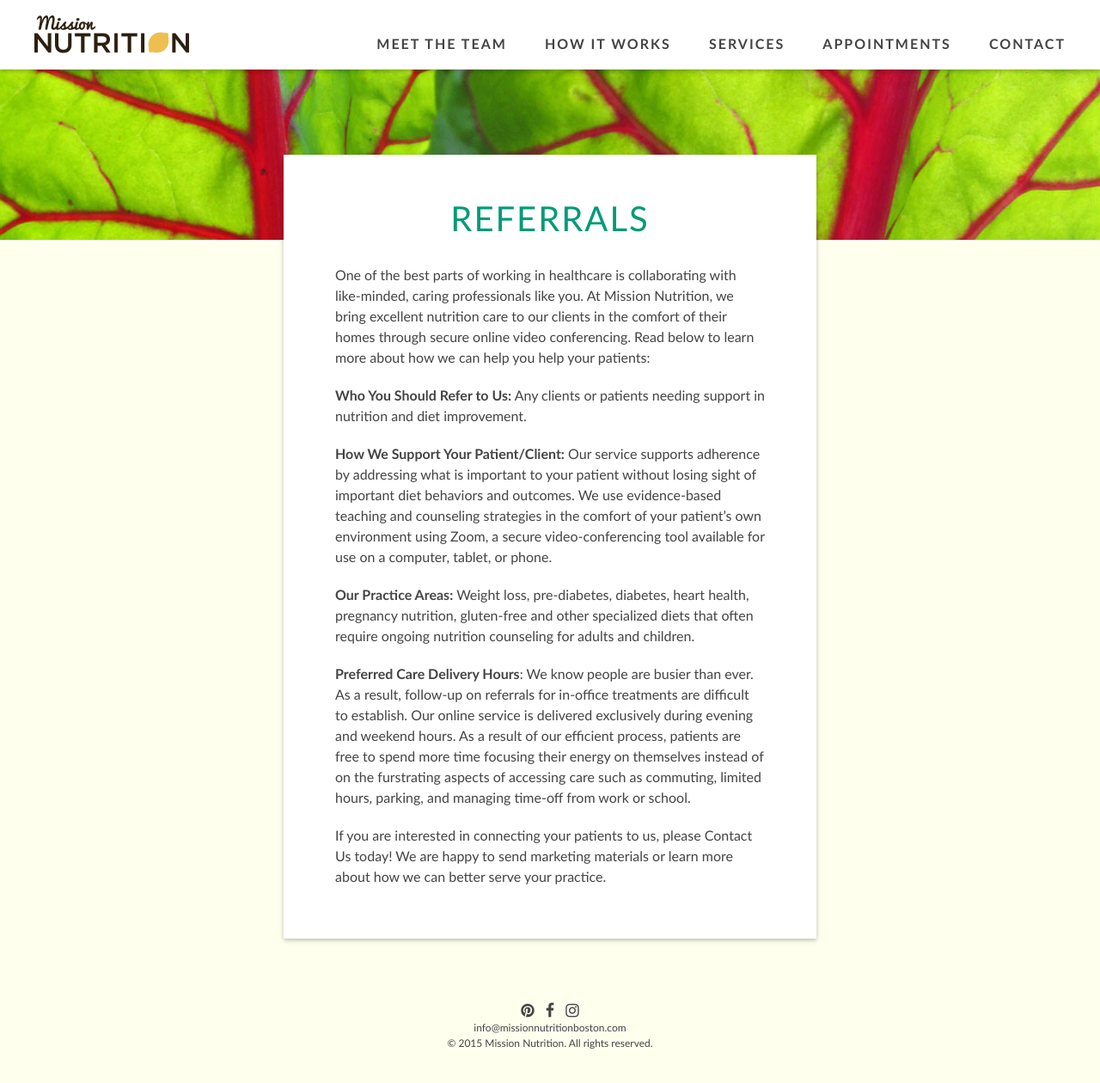
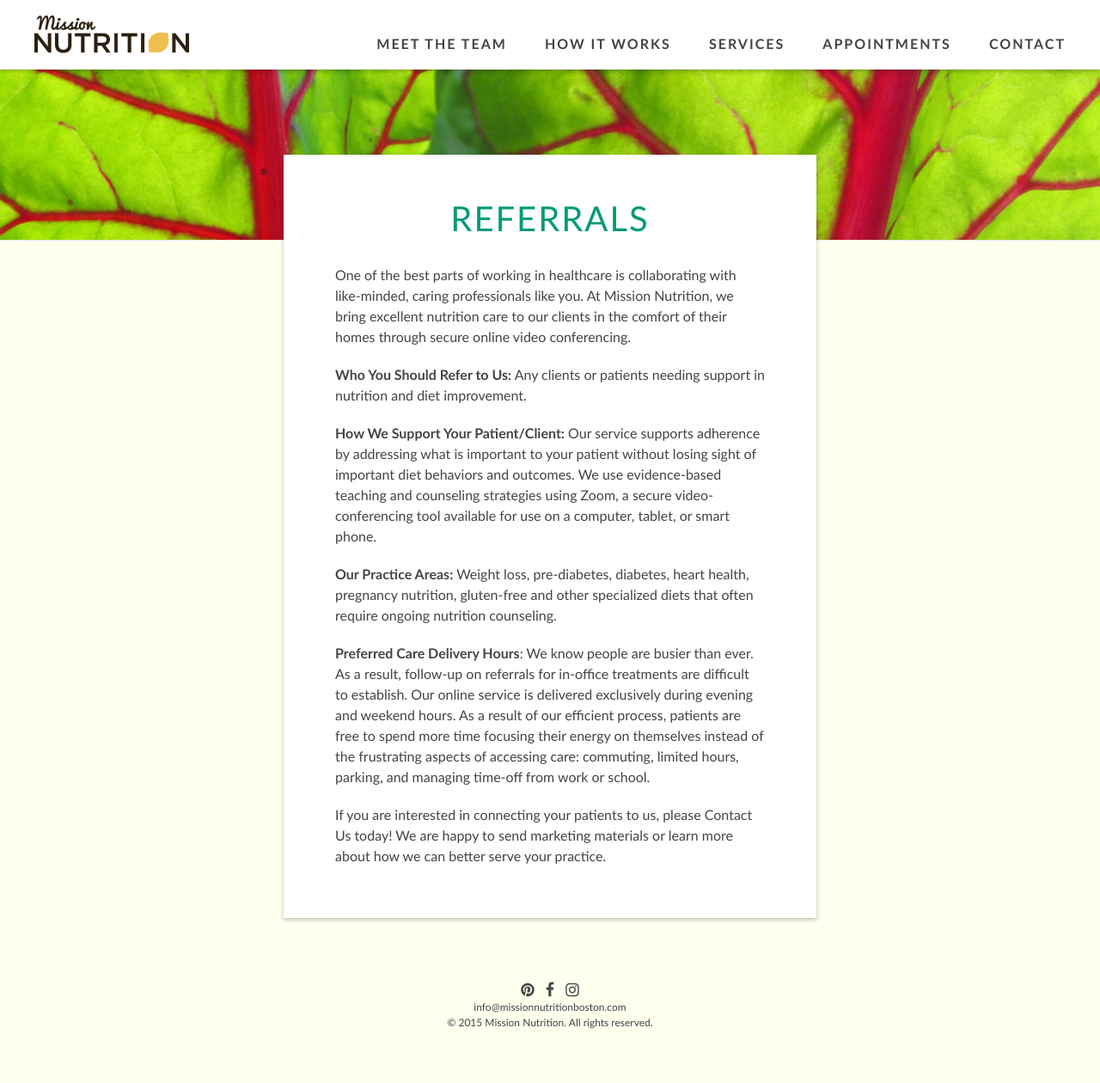
Before and after one commit to davelandry/missionnutrition, a Jekyll site: the page built from _pages/referrals.md, in a window 1280 px wide and 1263 px high. Shown: the top 1260 px of the window at 86% size. Built offline with Jekyll 4.4.1, drawn with Linux system fonts in a browser that asks for light colours; nearby versions of some CDN libraries.

Commit message:
Update referrals.md

```diff
--- a/_pages/referrals.md
+++ b/_pages/referrals.md
@@ -4,14 +4,14 @@
 image: chard
 ---
 
-One of the best parts of working in healthcare is collaborating with like-minded, caring professionals like you. At Mission Nutrition, we bring excellent nutrition care to our clients in the comfort of their homes through secure online video conferencing. Read below to learn more about how we can help you help your patients:
+One of the best parts of working in healthcare is collaborating with like-minded, caring professionals like you. At Mission Nutrition, we bring excellent nutrition care to our clients in the comfort of their homes through secure online video conferencing.
 
 <strong>Who You Should Refer to Us:</strong> Any clients or patients needing support in nutrition and diet improvement.
 
-<strong>How We Support Your Patient/Client:</strong> Our service supports adherence by addressing what is important to your patient without losing sight of important diet behaviors and outcomes. We use evidence-based teaching and counseling strategies in the comfort of your patient's own environment using Zoom, a secure video-conferencing tool available for use on a computer, tablet, or phone.
+<strong>How We Support Your Patient/Client:</strong> Our service supports adherence by addressing what is important to your patient without losing sight of important diet behaviors and outcomes. We use evidence-based teaching and counseling strategies using Zoom, a secure video-conferencing tool available for use on a computer, tablet, or smart phone.
 
-<strong>Our Practice Areas:</strong> Weight loss, pre-diabetes, diabetes, heart health, pregnancy nutrition, gluten-free and other specialized diets that often require ongoing nutrition counseling for adults and children.
+<strong>Our Practice Areas:</strong> Weight loss, pre-diabetes, diabetes, heart health, pregnancy nutrition, gluten-free and other specialized diets that often require ongoing nutrition counseling.
 
-<strong>Preferred Care Delivery Hours</strong>: We know people are busier than ever. As a result, follow-up on referrals for in-office treatments are difficult to establish. Our online service is delivered exclusively during evening and weekend hours. As a result of our efficient process, patients are free to spend more time focusing their energy on themselves instead of on the furstrating aspects of accessing care such as commuting, limited hours, parking, and managing time-off from work or school.
+<strong>Preferred Care Delivery Hours</strong>: We know people are busier than ever. As a result, follow-up on referrals for in-office treatments are difficult to establish. Our online service is delivered exclusively during evening and weekend hours. As a result of our efficient process, patients are free to spend more time focusing their energy on themselves instead of the frustrating aspects of accessing care: commuting, limited hours, parking, and managing time-off from work or school.
 
 If you are interested in connecting your patients to us, please Contact Us today! We are happy to send marketing materials or learn more about how we can better serve your practice.
```
